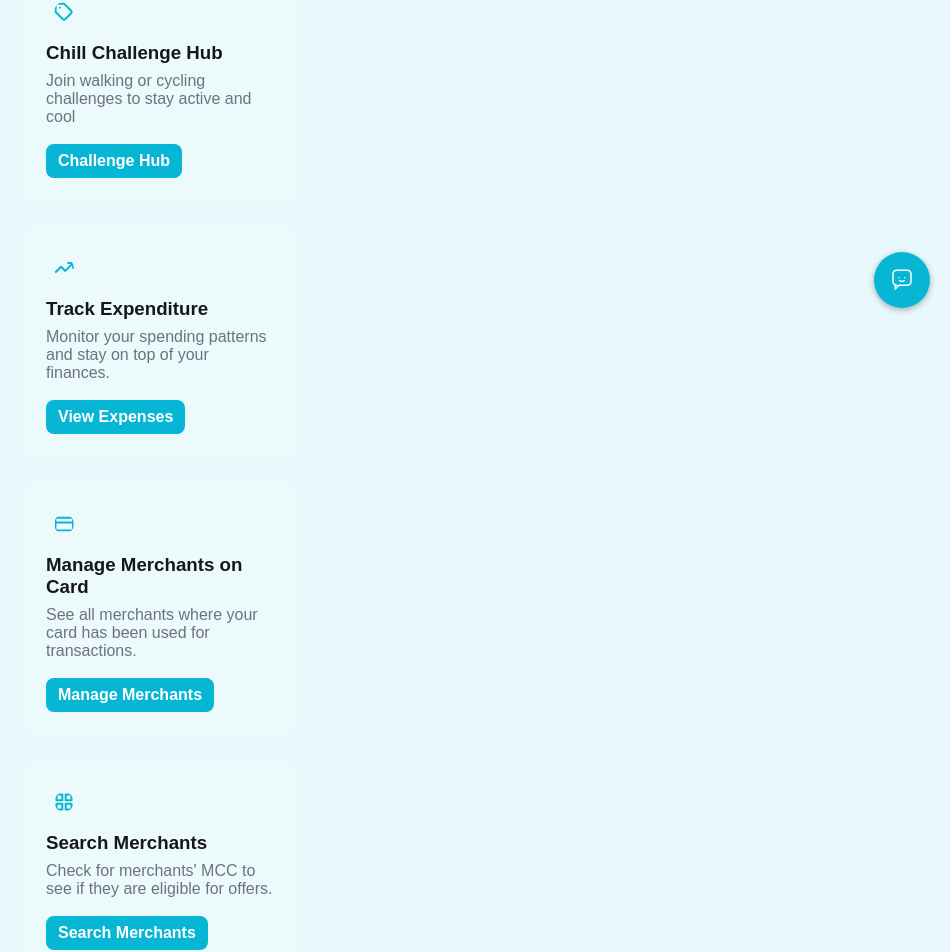
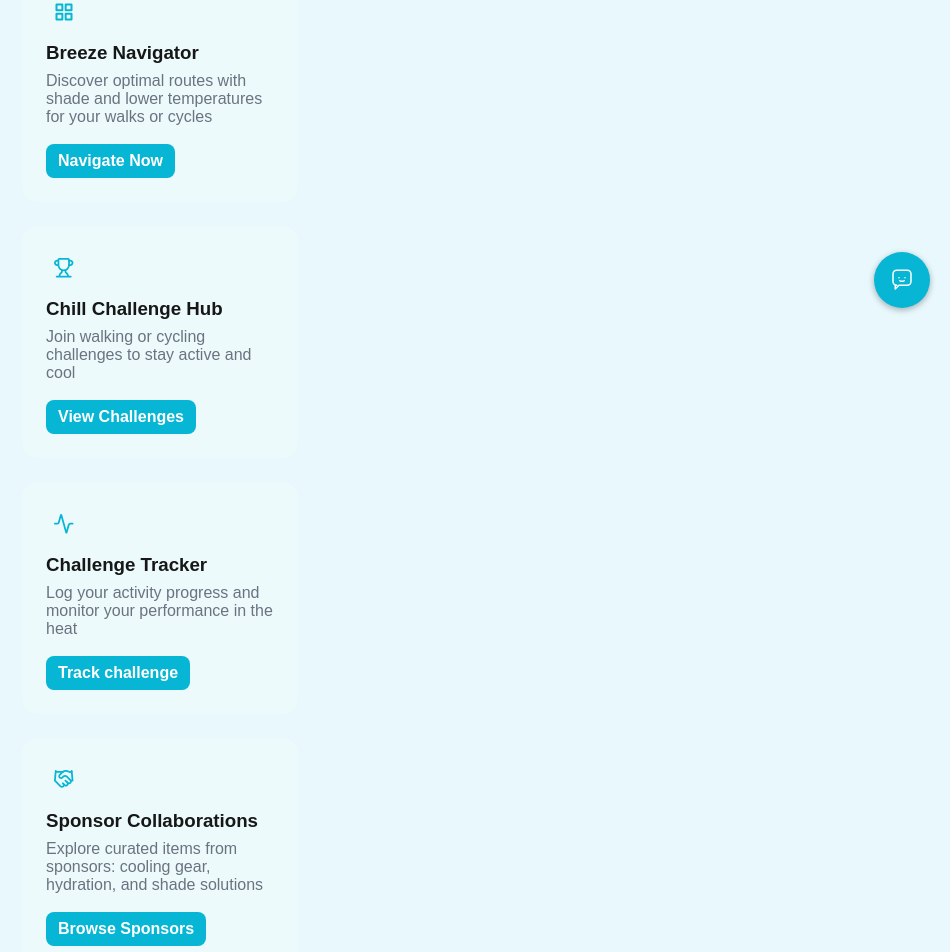
Before and after one commit to tanyhd/cs5224-beat-the-heat, a Next.js app: page / in a window 1280 px wide. Shown: the part 472-1424 px from the top of the page, without its empty margins (330-1280 px from the left). Built offline with nearby package versions, Linux system fonts and the light colour scheme.

Commit message:
prettify homepage and topnav

```diff
--- a/src/common/components/CircularBackgroundIcon.module.css
+++ b/src/common/components/CircularBackgroundIcon.module.css
@@ -1,6 +1,5 @@
 .icon {
    background-color: var(--primary-light-100);
-   border-radius: 50%;
    width: 36px;
    height: 36px;
    padding: 8px;
--- a/src/common/components/LandingNavigation.tsx
+++ b/src/common/components/LandingNavigation.tsx
@@ -1,38 +1,38 @@
-import Tag from "../icons/Tag"
-import TrendingUp from "../icons/TrendingUp"
 import Grid from "../icons/Grid"
-import CreditCard from "../icons/CreditCard"
 import styles from "./LandingNavigation.module.css"
 import {LinkDetailBox} from "./DetailBox"
+import Trophy from "../icons/Trophy"
+import Beat from "../icons/Beat"
+import Handshake from "../icons/Handshake"
 
 const HOMEPAGE_NAV_LINKS = [
    {
+     label: 'Breeze Navigator',
+     subLabel: 'Discover optimal routes with shade and lower temperatures for your walks or cycles',
+     linkText: 'Navigate Now',
+     link: '/map',
+     icon: <Grid stroke={"#06B6D4"}/>
+   },
+   {
      label: 'Chill Challenge Hub',
      subLabel: 'Join walking or cycling challenges to stay active and cool',
-     linkText: 'Challenge Hub',
+     linkText: 'View Challenges',
      link: '/challengeHub',
-     icon: <Tag stroke={"#06B6D4"}/>
+     icon: <Trophy stroke={"#06B6D4"}/>
    },
    {
-     label: 'Track Expenditure',
-     subLabel: 'Monitor your spending patterns and stay on top of your finances.',
-     linkText: 'View Expenses',
-     link: '/cards/track-card',
-     icon: <TrendingUp stroke={"#06B6D4"}/>
-   },
-   {
-      label: 'Manage Merchants on Card',
-      subLabel: 'See all merchants where your card has been used for transactions.',
-      linkText: 'Manage Merchants',
-      link: '/card-on-file',
-      icon: <CreditCard stroke={"#06B6D4"}/>
+      label: 'Challenge Tracker',
+      subLabel: 'Log your activity progress and monitor your performance in the heat',
+      linkText: 'Track challenge',
+      link: '/challengeTracker',
+      icon: <Beat stroke={"#06B6D4"}/>
     },
     {
-      label: 'Search Merchants',
-      subLabel: "Check for merchants' MCC to see if they are eligible for offers.",
-      linkText: 'Search Merchants',
-      link: '/merchant-search',
-      icon: <Grid stroke={"#06B6D4"}/>
+      label: 'Sponsor Collaborations',
+      subLabel: "Explore curated items from sponsors: cooling gear, hydration, and shade solutions",
+      linkText: 'Browse Sponsors',
+      link: '/sponsorship',
+      icon: <Handshake stroke={"#06B6D4"}/>
     },
  ]
 
--- a/src/common/components/Topnav.tsx
+++ b/src/common/components/Topnav.tsx
@@ -15,15 +15,20 @@ import Loading from "./Loading";
 import { LOADING_DELAY } from "../constants/loadingDelay";
 import LoadingDots from "./LoadingDots";
 import BluePin from "../icons/BluePin";
+import Beat from "../icons/Beat";
+import Trophy from "../icons/Trophy";
+import Handshake from "../icons/Handshake";
 
 
 const NON_AUTH_PAGES=['/', '/login', '/signup', '/home', '/merchant-search', '/challengeHub', '/map'];
-const ICON_MAP: Record<'TAG' | 'TRENDINGUP' | 'GRID' | 'CREDITCARD' | 'BLUEPIN', React.JSX.Element> = {
+const ICON_MAP: Record<'TAG' | 'TRENDINGUP' | 'GRID' | 'BEAT' | 'TROPHY' | 'HANDSHAKE' | 'BLUEPIN', React.JSX.Element> = {
    BLUEPIN: <BluePin />,
    TAG: <Tag />,
    TRENDINGUP: <TrendingUp />,
    GRID: <Grid />,
-   CREDITCARD: <CreditCard />
+   BEAT: <Beat />,
+   TROPHY: <Trophy stroke="#052F5F" />,
+   HANDSHAKE: <Handshake stroke="#052F5F" />,
 };
 
 const Topnav: React.FC = () => {
--- a/src/common/constants/navlinks.ts
+++ b/src/common/constants/navlinks.ts
@@ -1,8 +1,9 @@
 const NAV_LINKS = [
    { label: 'Beat The Heat', path: '/', icon: 'BLUEPIN' },
    { label: 'Map Search', path: '/map', icon: 'GRID' },
-   { label: 'Challenge Hub', path: '/challengeHub', icon: 'TAG' },
-   { label: 'Sponsorship', path: '/sponsorship', icon: 'TRENDINGUP' },
+   { label: 'Challenge Hub', path: '/challengeHub', icon: 'TROPHY' },
+   { label: 'Challenge Tracker', path: '/challengeTracker', icon: 'BEAT' },
+   { label: 'Sponsorship', path: '/sponsorship', icon: 'HANDSHAKE' },
 ];
 
 export default NAV_LINKS;
--- /dev/null
+++ b/src/common/icons/Beat.tsx
@@ -0,0 +1,26 @@
+export default function Beat({
+  stroke,
+  ...rest
+}: {
+  stroke?: string;
+  [rest: string]: any;
+}) {
+  return (
+    <svg
+      width="20"
+      height="20"
+      viewBox="0 0 5 5"
+      fill="none"
+      xmlns="http://www.w3.org/2000/svg"
+      {...rest}
+    >
+      <path
+        d="M4.64625 2.43369H4.09755C4.00086 2.43348 3.90676 2.46496 3.82964 2.52329C3.75253 2.58163 3.69664 2.66361 3.67054 2.75672L3.1506 4.60637C3.14725 4.61786 3.14026 4.62795 3.13069 4.63513C3.12111 4.64231 3.10947 4.64619 3.0975 4.64619C3.08553 4.64619 3.07389 4.64231 3.06431 4.63513C3.05474 4.62795 3.04775 4.61786 3.0444 4.60637L1.8231 0.261016C1.81975 0.249527 1.81276 0.239435 1.80319 0.232254C1.79361 0.225073 1.78197 0.221191 1.77 0.221191C1.75803 0.221191 1.74639 0.225073 1.73681 0.232254C1.72724 0.239435 1.72025 0.249527 1.7169 0.261016L1.19696 2.11067C1.17096 2.2034 1.1154 2.28513 1.03874 2.34342C0.96207 2.40172 0.868476 2.43342 0.772161 2.43369H0.221249"
+        stroke={stroke || "#052F5F"}
+        strokeWidth="0.4425"
+        strokeLinecap="round"
+        strokeLinejoin="round"
+      />
+    </svg>
+  );
+}
--- a/src/common/icons/Handshake.tsx
+++ b/src/common/icons/Handshake.tsx
@@ -12,24 +12,25 @@ export default function Handshake({
       viewBox="0 0 4 4"
       fill="none"
       xmlns="http://www.w3.org/2000/svg"
+      {...rest}
     >
       <path
         d="M1.76666 2.65006L2.12 3.00339C2.1548 3.03819 2.19611 3.06579 2.24158 3.08463C2.28705 3.10346 2.33578 3.11316 2.385 3.11316C2.43421 3.11316 2.48294 3.10346 2.52841 3.08463C2.57388 3.06579 2.6152 3.03819 2.65 3.00339C2.6848 2.96859 2.7124 2.92727 2.73124 2.88181C2.75007 2.83634 2.75976 2.7876 2.75976 2.73839C2.75976 2.68917 2.75007 2.64044 2.73124 2.59497C2.7124 2.5495 2.6848 2.50819 2.65 2.47339"
-        stroke="#7AA9C3"
+        stroke={stroke || "#7AA9C3"}
         strokeWidth="0.353333"
         strokeLinecap="round"
         strokeLinejoin="round"
       />
       <path
         d="M2.29667 2.12006L2.73834 2.56172C2.80862 2.63201 2.90395 2.67149 3.00334 2.67149C3.10274 2.67149 3.19806 2.63201 3.26834 2.56172C3.33862 2.49144 3.37811 2.39612 3.37811 2.29672C3.37811 2.19733 3.33862 2.10201 3.26834 2.03172L2.58287 1.34626C2.4835 1.24701 2.34879 1.19126 2.20834 1.19126C2.06789 1.19126 1.93318 1.24701 1.83381 1.34626L1.67834 1.50172C1.60806 1.57201 1.51274 1.61149 1.41334 1.61149C1.31395 1.61149 1.21862 1.57201 1.14834 1.50172C1.07806 1.43144 1.03857 1.33612 1.03857 1.23672C1.03857 1.13733 1.07806 1.04201 1.14834 0.971725L1.64477 0.475291C1.80594 0.31455 2.01611 0.212156 2.24202 0.184317C2.46793 0.156478 2.69668 0.204785 2.89204 0.321591L2.97507 0.371058C3.0503 0.416459 3.13974 0.432205 3.22594 0.415225L3.53334 0.353391"
-        stroke="#7AA9C3"
+        stroke={stroke || "#7AA9C3"}
         strokeWidth="0.353333"
         strokeLinecap="round"
         strokeLinejoin="round"
       />
       <path
         d="M3.53333 0.176758L3.71 2.12009H3.35667M0.353333 0.176758L0.176666 2.12009L1.325 3.26842C1.39528 3.33871 1.49061 3.37819 1.59 3.37819C1.68939 3.37819 1.78472 3.33871 1.855 3.26842C1.92528 3.19814 1.96477 3.10282 1.96477 3.00342C1.96477 2.90403 1.92528 2.80871 1.855 2.73842M0.353333 0.353424H1.76667"
-        stroke="#7AA9C3"
+        stroke={stroke || "#7AA9C3"}
         strokeWidth="0.353333"
         strokeLinecap="round"
         strokeLinejoin="round"
--- a/src/common/icons/Trophy.tsx
+++ b/src/common/icons/Trophy.tsx
@@ -12,17 +12,18 @@ export default function Trophy({
       viewBox="0 0 4 4"
       fill="none"
       xmlns="http://www.w3.org/2000/svg"
+      {...rest}
     >
       <path
         d="M1.59 2.4133V2.70056C1.58933 2.76109 1.57312 2.82043 1.54293 2.8729C1.51274 2.92536 1.46957 2.96919 1.41757 3.00018C1.30718 3.08195 1.21738 3.18833 1.15531 3.31088C1.09324 3.43343 1.0606 3.56877 1.06 3.70614M2.29667 2.4133V2.70056C2.29733 2.76109 2.31354 2.82043 2.34373 2.8729C2.37393 2.92536 2.41709 2.96919 2.46909 3.00018C2.57948 3.08195 2.66928 3.18833 2.73136 3.31088C2.79343 3.43343 2.82606 3.56877 2.82667 3.70614M3.00333 1.41336H3.26833C3.38547 1.41336 3.49781 1.36683 3.58064 1.284C3.66347 1.20117 3.71 1.08883 3.71 0.971696C3.71 0.854559 3.66347 0.742219 3.58064 0.65939C3.49781 0.576562 3.38547 0.530029 3.26833 0.530029H3.00333M0.529999 3.71003H3.35667"
-        stroke="#7AA9C3"
+        stroke={stroke || "#7AA9C3"}
         strokeWidth="0.353333"
         strokeLinecap="round"
         strokeLinejoin="round"
       />
       <path
         d="M0.883333 1.4133C0.883333 1.69443 0.995011 1.96405 1.1938 2.16284C1.39259 2.36162 1.6622 2.4733 1.94333 2.4733C2.22446 2.4733 2.49408 2.36162 2.69287 2.16284C2.89165 1.96405 3.00333 1.69443 3.00333 1.4133V0.353302C3.00333 0.306448 2.98472 0.261512 2.95159 0.22838C2.91846 0.195249 2.87352 0.176636 2.82667 0.176636H1.06C1.01314 0.176636 0.968209 0.195249 0.935077 0.22838C0.901946 0.261512 0.883333 0.306448 0.883333 0.353302V1.4133ZM0.883333 1.4133H0.618333C0.501196 1.4133 0.388856 1.36677 0.306027 1.28394C0.223199 1.20111 0.176666 1.08877 0.176666 0.971636C0.176666 0.854498 0.223199 0.742159 0.306027 0.65933C0.388856 0.576502 0.501196 0.529969 0.618333 0.529969H0.883333"
-        stroke="#7AA9C3"
+        stroke={stroke || "#7AA9C3"}
         strokeWidth="0.353333"
         strokeLinecap="round"
         strokeLinejoin="round"
```
Also changed, not shown: src/common/components/SponsorBox.module.css (+13 -1 lines).
